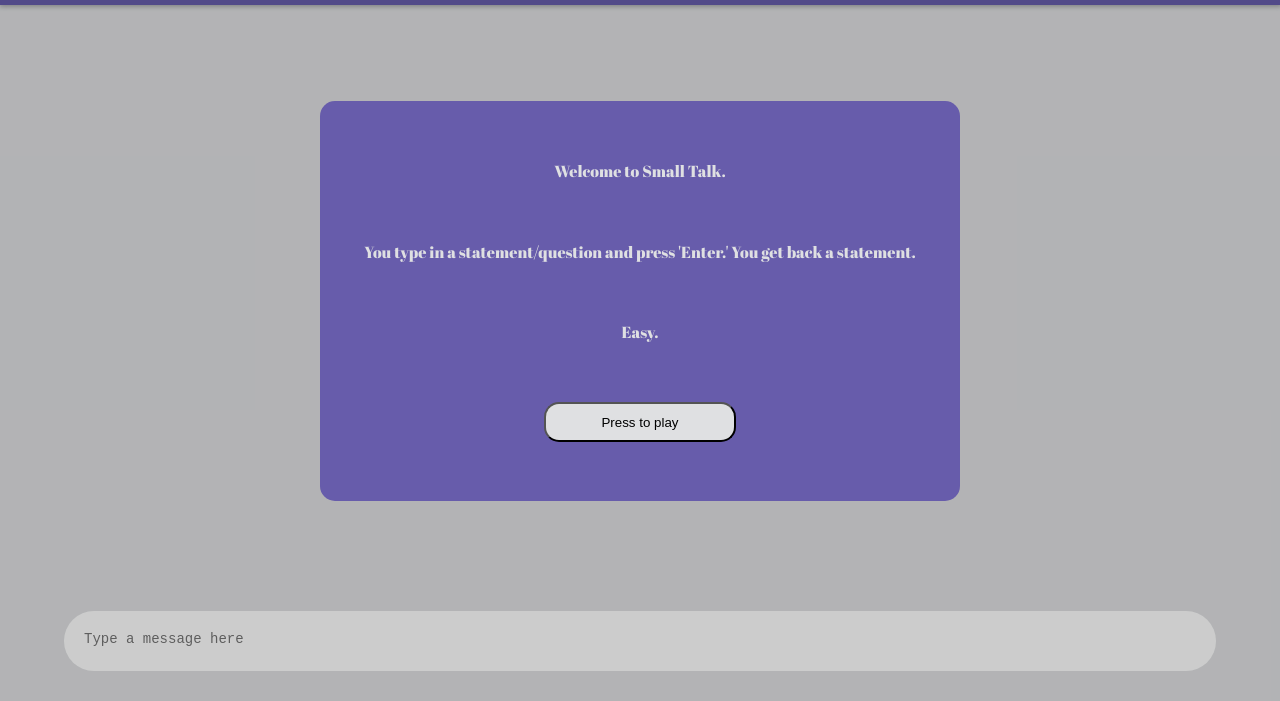
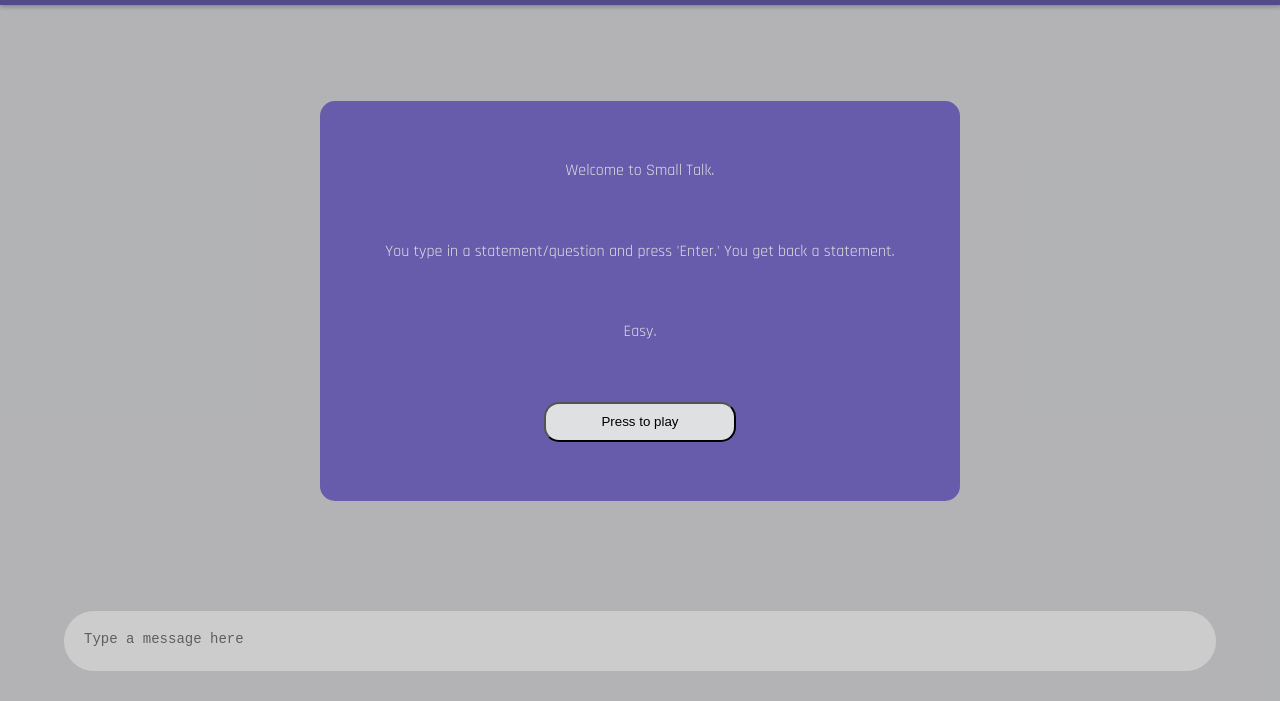
Before and after one commit to tsazo/SmallTalk, a plain HTML site: page index.html in a window 1280 px wide. Shown: the part 99-800 px from the top of the page. Drawn offline with nearby package versions, Linux system fonts and the light colour scheme.

Commit message:
Update script.js, style.css, index.html
Added phrases to comp array as well as updating fonts in style.css and index.html.

```diff
--- a/index.html
+++ b/index.html
@@ -4,7 +4,7 @@
     <meta charset="utf-8">
     <title>Small Talk</title>
     <link rel="stylesheet" href="style.css">
-    <link href="https://fonts.googleapis.com/css?family=Abril+Fatface|Source+Sans+Pro&display=swap" rel="stylesheet">
+    <link href="https://fonts.googleapis.com/css?family=Rajdhani|Source+Sans+Pro&display=swap" rel="stylesheet">
   </head>
   <body>
     <div id='popShadow'>
--- a/style.css
+++ b/style.css
@@ -117,7 +117,7 @@ body {
   width: 50vw;
   border-radius: 15px;
   background-color: #675CAB;
-  font-family: 'Abril Fatface', cursive;
+  font-family: 'Rajdhani', sans-serif;
   color: #DFE0E2;
 }
 
```
Also changed, not shown: script.js (+1 -1 lines).
